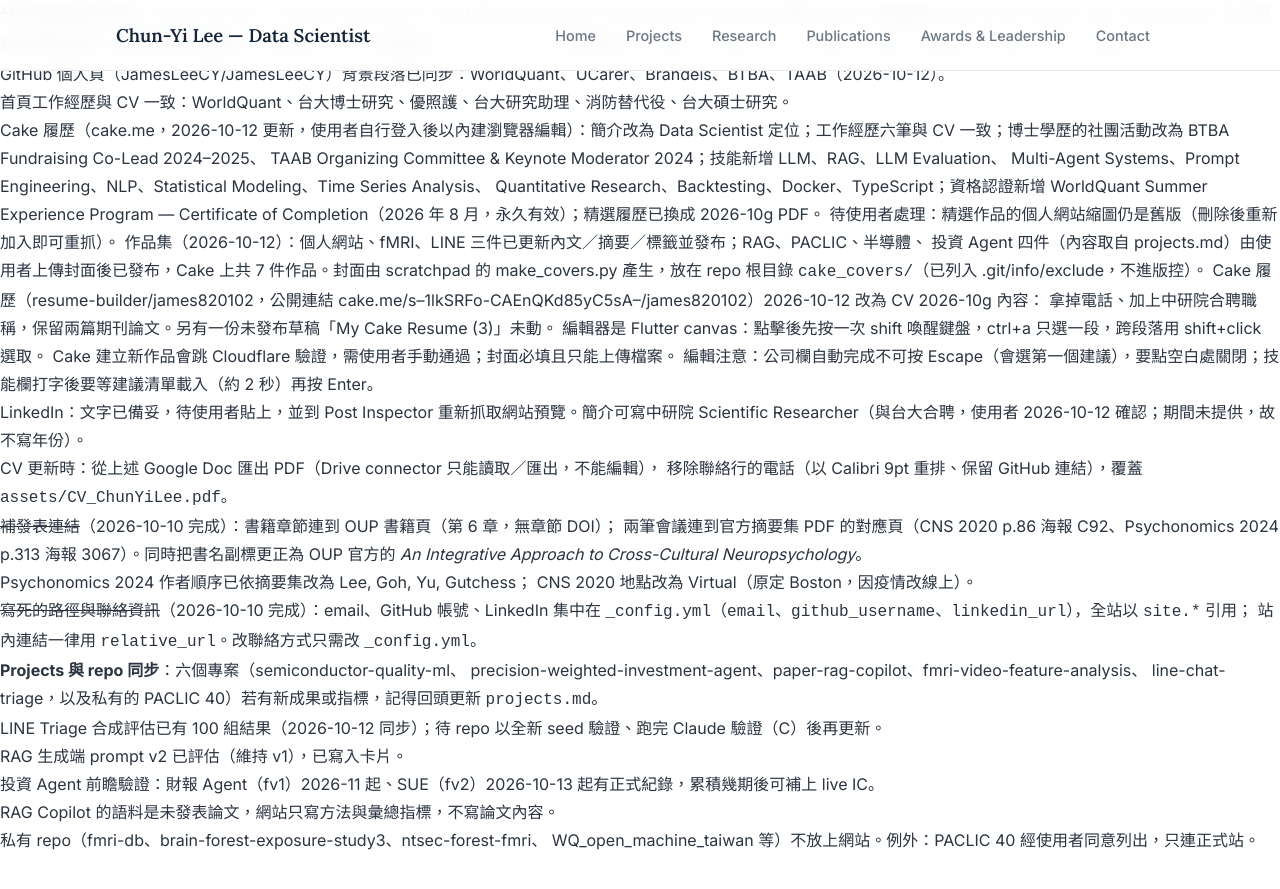
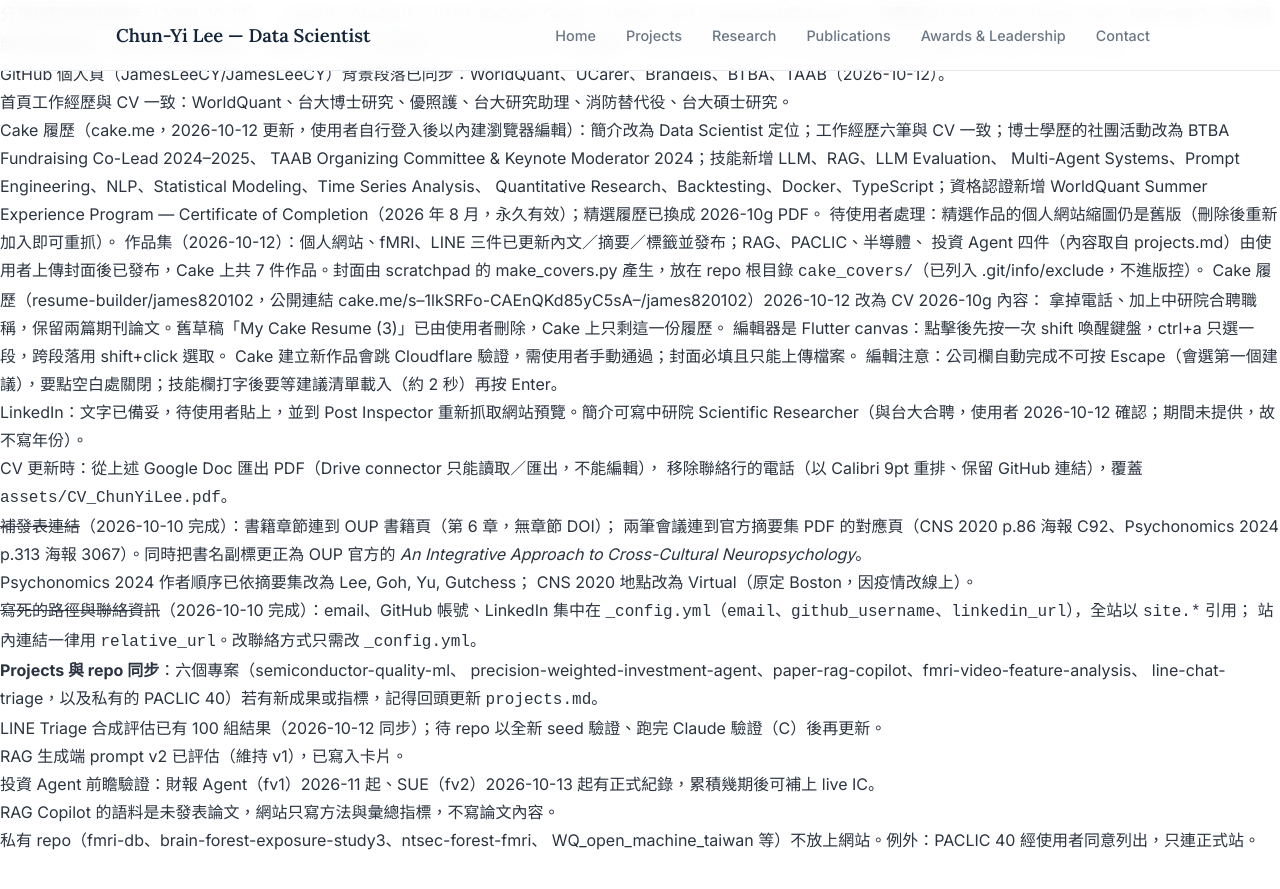
Before and after one commit to JamesLeeCY/JamesLeeCY.github.io, a Jekyll site: the page built from HANDOFF.md, in a window 1280 px wide and 900 px high, scrolled down 2224 px. Shown: the top 889 px of the window. Built offline with Jekyll 4.4.1, drawn with Linux system fonts in a browser that asks for light colours; our own code applies the rules of GitHub Pages for plain Markdown files.

Commit message:
HANDOFF: old Cake resume draft deleted
Co-Authored-By: Claude Opus 5.5 <noreply@anthropic.com>

```diff
--- a/HANDOFF.md
+++ b/HANDOFF.md
@@ -128,7 +128,7 @@ contact.md             聯絡方式
      投資 Agent 四件（內容取自 projects.md）由使用者上傳封面後已發布，Cake 上共 7 件作品。封面由
      scratchpad 的 make_covers.py 產生，放在 repo 根目錄 `cake_covers/`（已列入 .git/info/exclude，不進版控）。
      Cake 履歷（resume-builder/james820102，公開連結 cake.me/s--1lkSRFo-CAEnQKd85yC5sA--/james820102）2026-10-12 改為 CV 2026-10g 內容：
-     拿掉電話、加上中研院合聘職稱，保留兩篇期刊論文。另有一份未發布草稿「My Cake Resume (3)」未動。
+     拿掉電話、加上中研院合聘職稱，保留兩篇期刊論文。舊草稿「My Cake Resume (3)」已由使用者刪除，Cake 上只剩這一份履歷。
      編輯器是 Flutter canvas：點擊後先按一次 shift 喚醒鍵盤，ctrl+a 只選一段，跨段落用 shift+click 選取。
      Cake 建立新作品會跳 Cloudflare 驗證，需使用者手動通過；封面必填且只能上傳檔案。
      編輯注意：公司欄自動完成不可按 Escape（會選第一個建議），要點空白處關閉；技能欄打字後要等建議清單載入（約 2 秒）再按 Enter。
```
